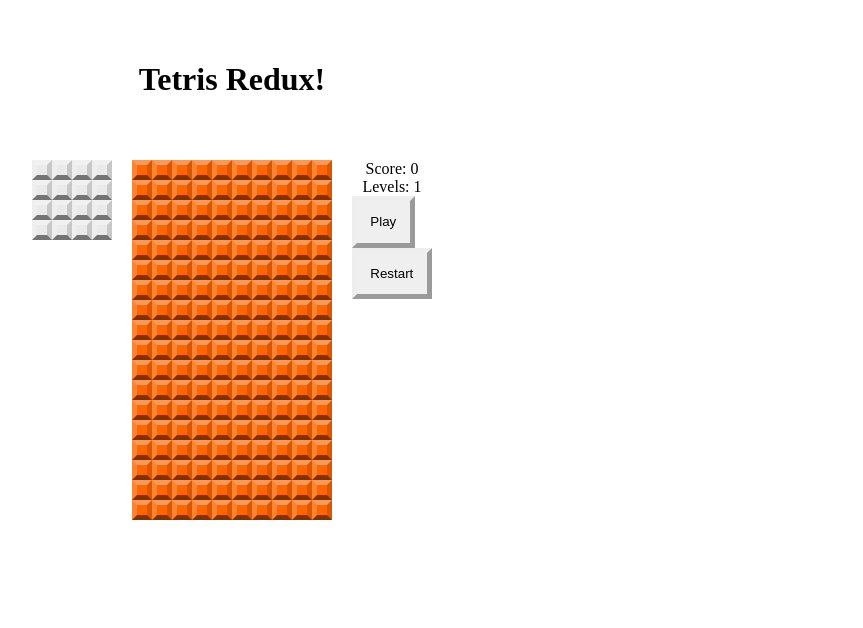
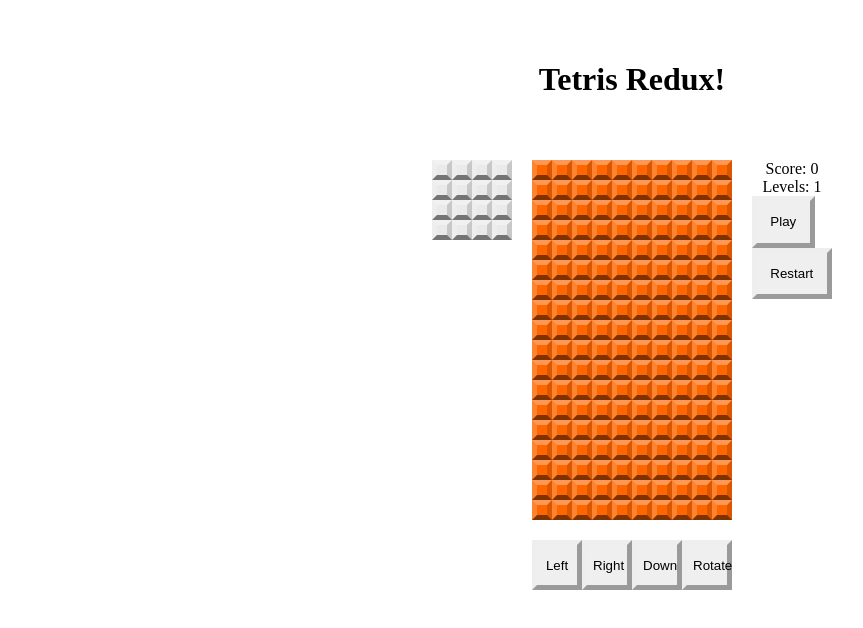
Before and after one commit to ddoherty145/tetris-app, a React (Vite) app: page / in a window 1280 px wide. Shown: the top 628 px of the page, without its empty margins (8-871 px from the left). Built offline with nearby package versions, Linux system fonts and the light colour scheme.

Commit message:
added inital controls

```diff
--- a/src/App.jsx
+++ b/src/App.jsx
@@ -4,6 +4,7 @@
 import GridBoard from './components/GridBoard'
 import NextBlock from './components/NextBlock'
 import ScoreBoard from './components/ScoreBoard'
+import Controls from './components/Controls'
 
 function App() {
   return (
@@ -14,6 +15,7 @@
       <GridBoard />
       <NextBlock />
       <ScoreBoard />
+      <Controls />
     </div>
   )
 }
--- /dev/null
+++ b/src/components/Controls.jsx
@@ -0,0 +1,12 @@
+import React from "react";
+
+export default function Controls(){
+    return (
+        <div className="controls">
+            <button className="control-button" onClick={(e) => {}}>Left</button>
+            <button className="control-button" onClick={(e) => {}}>Right</button>
+            <button className="control-button" onClick={(e) => {}}>Down</button>
+            <button className="control-button" onClick={(e) => {}}>Rotate</button>
+        </div>
+    );
+}
--- a/src/index.css
+++ b/src/index.css
@@ -69,7 +69,7 @@
   --col-center: calc(var(--tile-size) * 10);
   --grid-height: calc(var(--tile-size) * 18);
 
-  width: calc(var(--tile-size) * (4 +1 + 10 +1 + 4));
+  width: calc(var(--tile-size) * (4 + 1 + 10 + 1 + 4));
   margin: auto;
   display: grid;
 
@@ -98,3 +98,22 @@
 .score-board {
   grid-area: r;
 }
+
+.controls {
+  grid-area: b;
+  display: flex;
+  flex-direction: row;
+}
+
+.control-button {
+  --size: calc(var(--tile-size) * 2.5);
+  width: var(--size);
+  height: var(--size);
+  text-align: center;
+  display: block;
+  border-width: 5px;
+  border-top-color: var(--button-color-t);
+  border-left-color: var(--button-color-l);
+  border-right-color: var(--button-color-r);
+  border-bottom-color: var(--button-color-b);
+}
```
